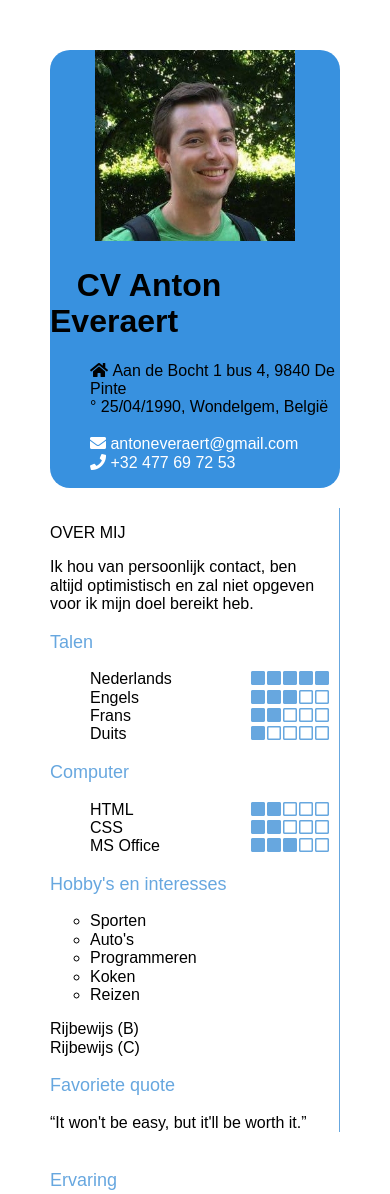
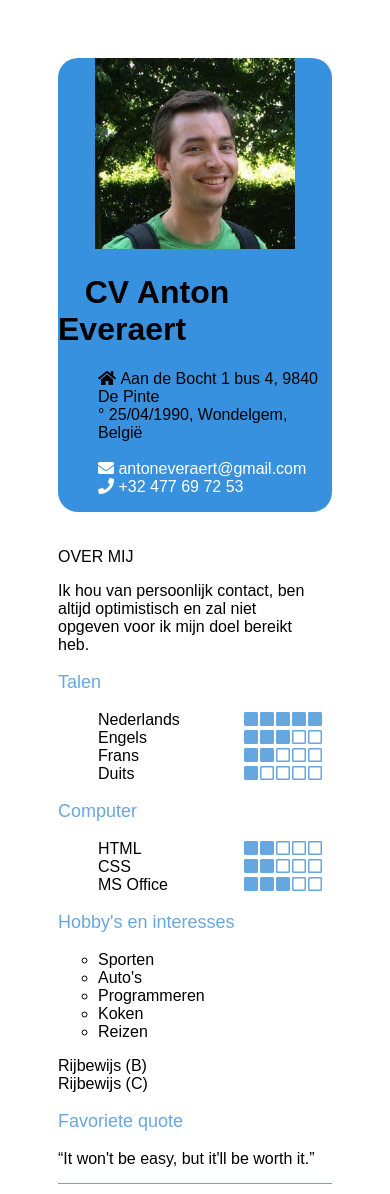
Before and after one commit to Anton90/My-CV, a plain HTML site: page index.html in a window 390 px wide. Shown: the top 1194 px of the page. Drawn offline with nearby package versions, Linux system fonts and the light colour scheme.

Commit message:
border changes

```diff
--- a/index.html
+++ b/index.html
@@ -4,7 +4,6 @@
 
   <meta name="viewport" content="width=device-width, initial-scale=1.0">
   <link rel="stylesheet" href="https://use.fontawesome.com/releases/v5.7.2/css/all.css" integrity="sha384-fnmOCqbTlWIlj8LyTjo7mOUStjsKC4pOpQbqyi7RrhN7udi9RwhKkMHpvLbHG9Sr" crossorigin="anonymous">
-  <link rel="stylesheet" href="../Normalize.css">
   <link rel="stylesheet" href="styles.css">
   <title>My CV</title>
 
--- a/styles.css
+++ b/styles.css
@@ -1,5 +1,4 @@
 * {
-  border: 0px solid black;
   font-family: sans-serif;
 }
 
@@ -9,23 +8,6 @@
 	grid-template-rows: 1fr 2fr 1fr;
 	grid-gap: 20px;
 	padding: 50px;
-}
-
-@media only screen and (max-width: 700px) {
-	.container {
-		display: flex;
-		flex-direction: column;
-	}
-
-	.fa-square {
-	display: inline-block;
-	margin: auto;
-	}
-
-	.general {
-		display: flex;
-		flex-wrap: wrap;
-	}
 }
 
 .general {
@@ -83,3 +65,26 @@ ul {
 	float: right;
 	padding-left: 2px;
 }
+
+@media only screen and (max-width: 700px) {
+	.container {
+		display: flex;
+		flex-direction: column;
+	}
+
+	.fa-square {
+	display: inline-block;
+	margin: auto;
+	}
+
+	.general {
+		display: flex;
+		flex-wrap: wrap;
+	}
+
+	.skills {
+		border-bottom: 1px solid #67A7DF;
+		border-right: none;
+		padding-bottom: 15px;
+	}
+}
```
